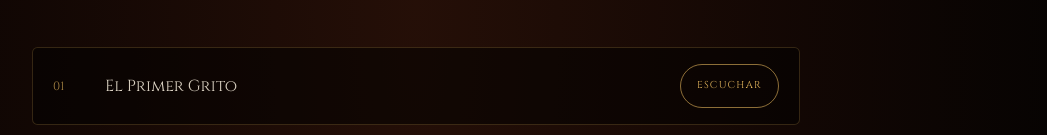
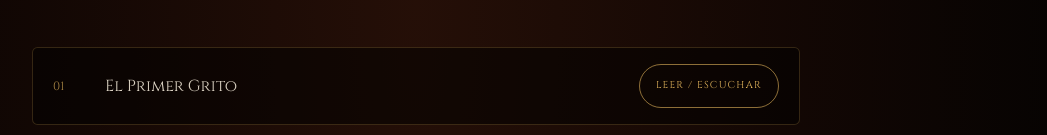
Before and after one commit to ganadores2/juancoloraoleyendas, a Next.js app: page /libro/1 in a window 1280 px wide. Shown: the part 290-425 px from the top of the page, without its empty margins (224-1271 px from the left). Built offline with nearby package versions, Linux system fonts and the light colour scheme.

Commit message:
ux: clarify inclusive read/listen chapter entry and completion

```diff
--- a/app/libro/1/page.tsx
+++ b/app/libro/1/page.tsx
@@ -47,7 +47,7 @@ export default function LibroUnoPage() {
               {chapter.audio ? (
                 <Link href={chapterHref(chapter)}
                   className="inline-flex min-h-11 shrink-0 items-center rounded-full border border-gold/60 px-4 py-2 font-display text-[10px] tracking-[0.12em] text-gold hover:bg-gold/10">
-                  ESCUCHAR
+                  {chapter.number === 1 ? 'LEER / ESCUCHAR' : 'ESCUCHAR'}
                 </Link>
               ) : (
                 <span className="text-right text-[11px] leading-relaxed text-foreground/55">
```
